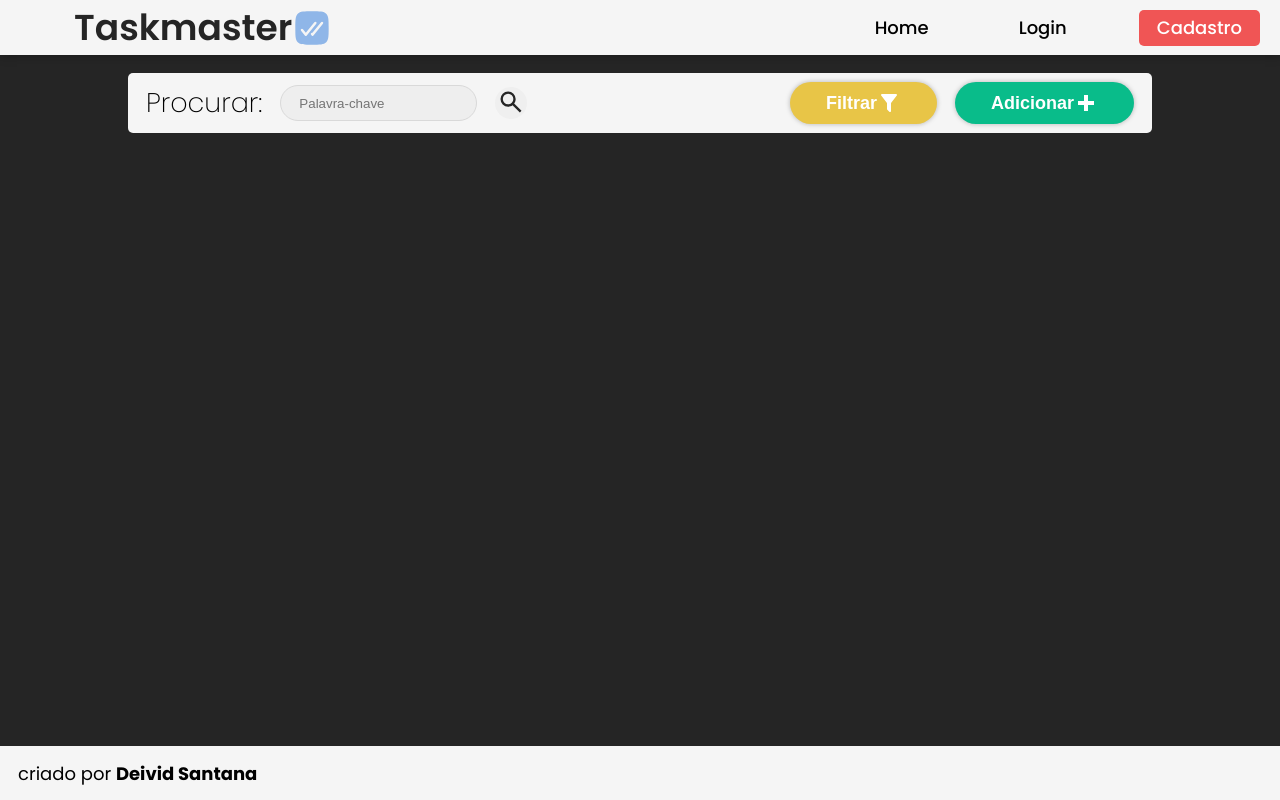
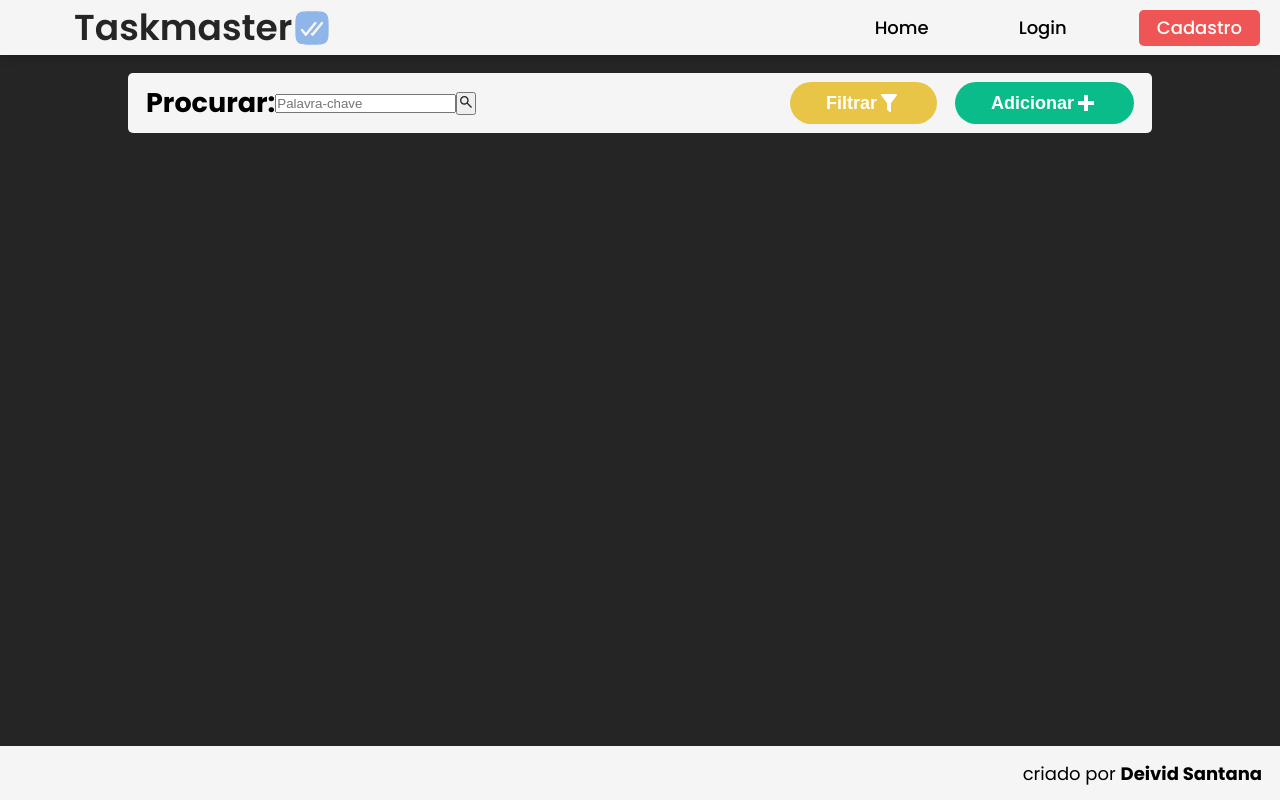
Before and after one commit to DeividSouSan/Taskmaster, a Flask app: template src/templates/board.html in a window 1280 px wide. Run offline with Flask 3, Linux system fonts and the light colour scheme; the template is opened without the code that fills it, so the values that code supplies are empty; some libraries are stand-ins or nearby versions.

Commit message:
chore: styling

```diff
--- a/src/static/css/add-modal.css
+++ b/src/static/css/add-modal.css
@@ -26,7 +26,7 @@
     background-color: white;
     width: 40%;
     height: fit-content;
-}
+
 
     form {
         display: flex;
@@ -69,3 +69,4 @@
             cursor: pointer;
         }
     }
+}
--- a/src/static/css/base.css
+++ b/src/static/css/base.css
@@ -36,10 +36,11 @@
     /* Input Border Colors */
     --border-color: #AFAFAF;
 
-    /* Task Description */
+    /* Task */
     --task-desc: #252525;
 
-    /* Task Status */
+    --empty-task-wrapper-text: #AFAFAF;
+
     --not-started: rgb(240, 85, 85);
     --doing: #FFD644;
     --finished: #09BC8A;
@@ -143,7 +144,7 @@
 
     display: flex;
     flex-direction: row;
-    justify-content: space-between;
+    justify-content: flex-end;
     align-items: center;
 
     padding: 0 1rem;
--- a/src/static/css/board.css
+++ b/src/static/css/board.css
@@ -27,13 +27,16 @@
         flex-direction: row;
         align-items: center;
 
-        gap: 1rem;
+        form {
+            display: flex;
+            flex-direction: row;
+            align-items: center;
 
-        h2 {
+            label {
                 font-weight: 200;
             }
 
-        >input[type="search"] {
+            input[type="search"] {
                 border-radius: 50px;
                 border: 1px solid #d9d9d9;
                 background-color: #EEEEEE;
@@ -42,18 +45,18 @@
                 height: 2rem;
             }
 
-        button {
+            input[type="submit"] {
                 border-radius: 50px;
                 border: none;
                 width: 32px;
                 height: 32px;
 
-            >img {
-                width: 28px;
-                height: 28px;
+                background-image: url("../img/search.svg");
+                background-size: cover;
             }
         }
     }
+
 
     .action-buttons {
         display: flex;
@@ -74,7 +77,7 @@
             font-size: 1rem;
             font-weight: 700;
 
-            box-shadow: 0px 0px 5px rgba(0, 0, 0, 0.265);
+            /*box-shadow: 0px 0px 5px rgba(0, 0, 0, 0.265);*/
         }
 
         button:hover {
@@ -110,7 +113,6 @@
         }
     }
 }
-
 
 .task-wrapper {
     display: flex;
@@ -266,10 +268,14 @@
             }
         }
     }
+
+    .empty-task-wrapper-text {
+        font-size: 2rem;
+        font-weight: 300;
+        color: var(--empty-task-wrapper-text);
+        text-decoration: underline;
     }
-
-
-
+}
 
 @keyframes shake {
     0% {
```
Lines whose indentation alone changed are shown as unchanged.
